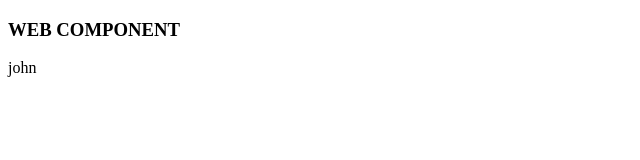
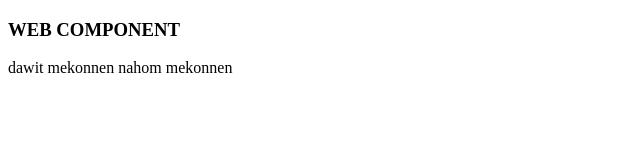
Before and after one commit to anonymousdomain/web-component, a plain HTML site: page index.html in a window 1280 px wide. Shown: the whole page, without its empty margins (0-640 px from the left). Drawn offline with Linux system fonts and the light colour scheme.

Commit message:
accessing attribute using getAtrribute

```diff
--- a/index.html
+++ b/index.html
@@ -10,7 +10,8 @@
     <div>
 <h3>WEB COMPONENT</h3>
     </div>
-    <user-card></user-card>
+    <user-card name="dawit mekonnen"></user-card>
+    <user-card name="nahom mekonnen"></user-card>
     <script src="user-card.js"></script>
 </body>
 </html>
--- a/user-card.js
+++ b/user-card.js
@@ -1,7 +1,7 @@
 class UserCard extends HTMLElement{
     constructor(){
         super();
-        this.innerHTML=`john `
+        this.innerHTML=`${this.getAttribute('name')}`
     }
 }
 
```
